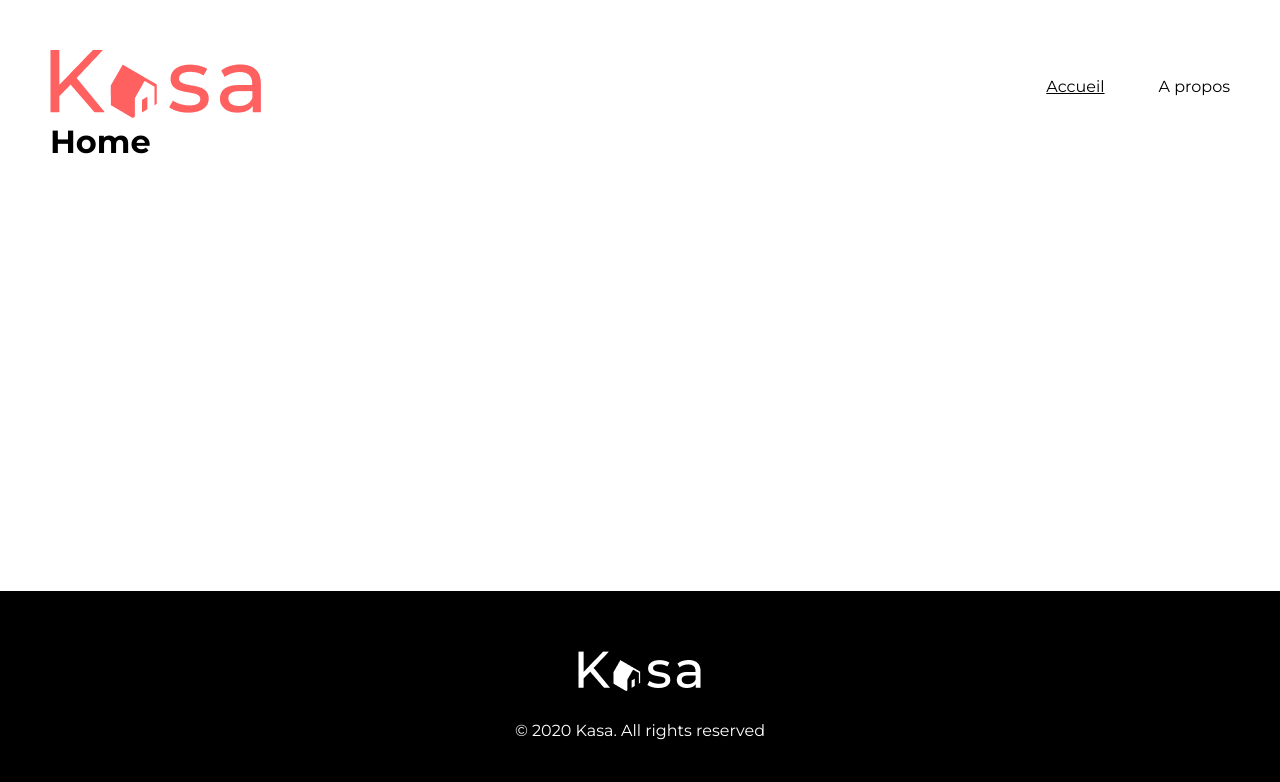
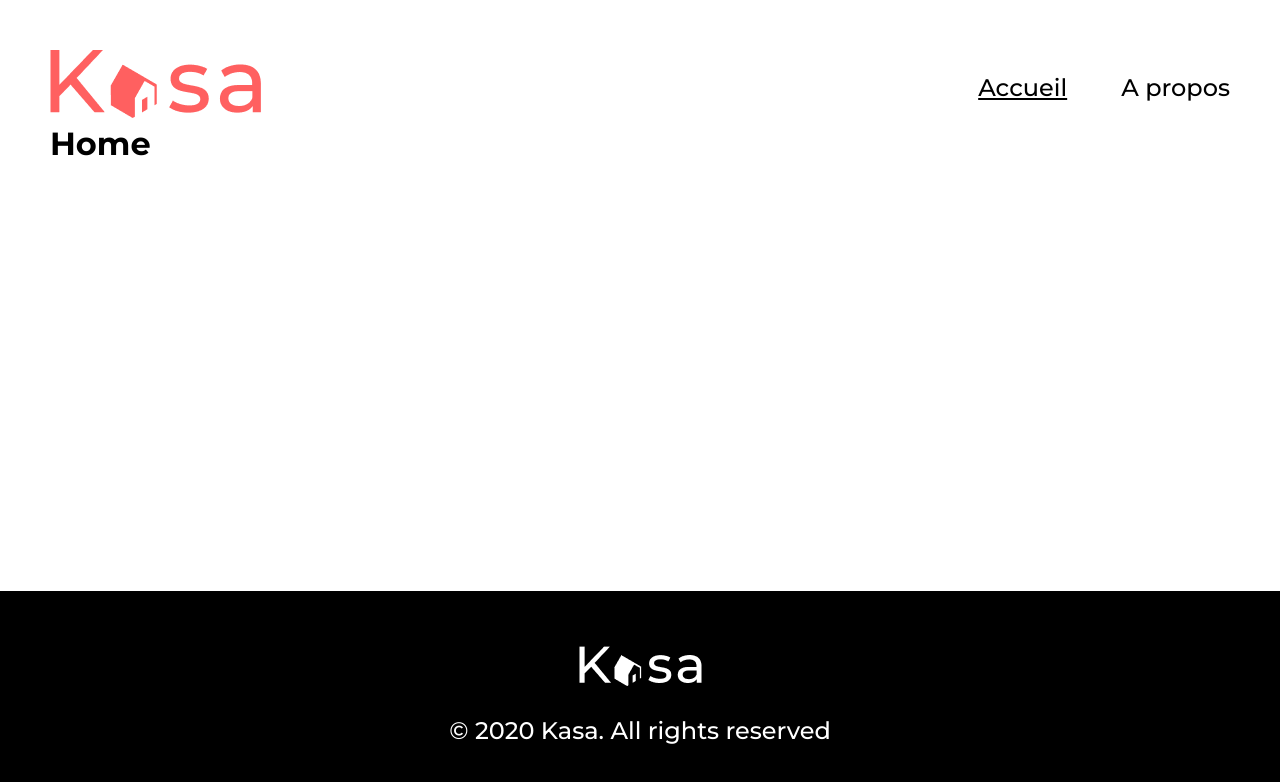
Before and after one commit to SamDASO/kasa, a React (Create React App) app: page / in a window 1280 px wide. Shown: the top 782 px of the page. Built offline with nearby package versions, Linux system fonts and the light colour scheme.

Commit message:
layout done

```diff
--- a/src/components/Layout/layout.module.scss
+++ b/src/components/Layout/layout.module.scss
@@ -15,10 +15,13 @@
   justify-content: space-between;
   align-items: center;
   width: 100%;
+  font-size: 24px;
+  font-weight: 500;
   & img {
     @media screen and (max-width: map-get($breakpoints, mobile)) {
       width: 145px;
       height: auto;
+      font-size: 12px;
     }
   }
 }
@@ -72,5 +75,10 @@
   align-items: center;
   margin: auto;
   color: $light-color;
+  font-size: 24px;
+  font-weight: 500;
   gap: 29px;
+  @media screen and (max-width: map-get($breakpoints, mobile)) {
+    font-size: 12px;
+  }
 }
--- a/src/index.scss
+++ b/src/index.scss
@@ -1,3 +1,4 @@
+@import "src/assets/styles/variables.module.scss";
 * {
   margin: 0;
   padding: 0;
@@ -7,4 +8,5 @@
 body {
   font-family: "Montserrat", sans-serif;
   font-style: normal;
+  color: $default-color;
 }
```
